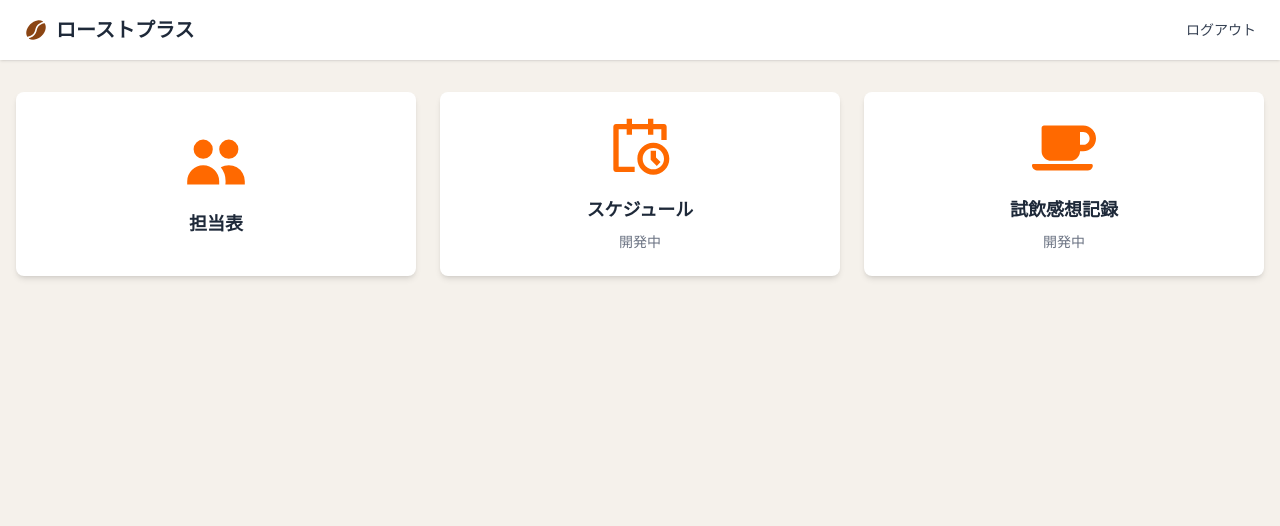
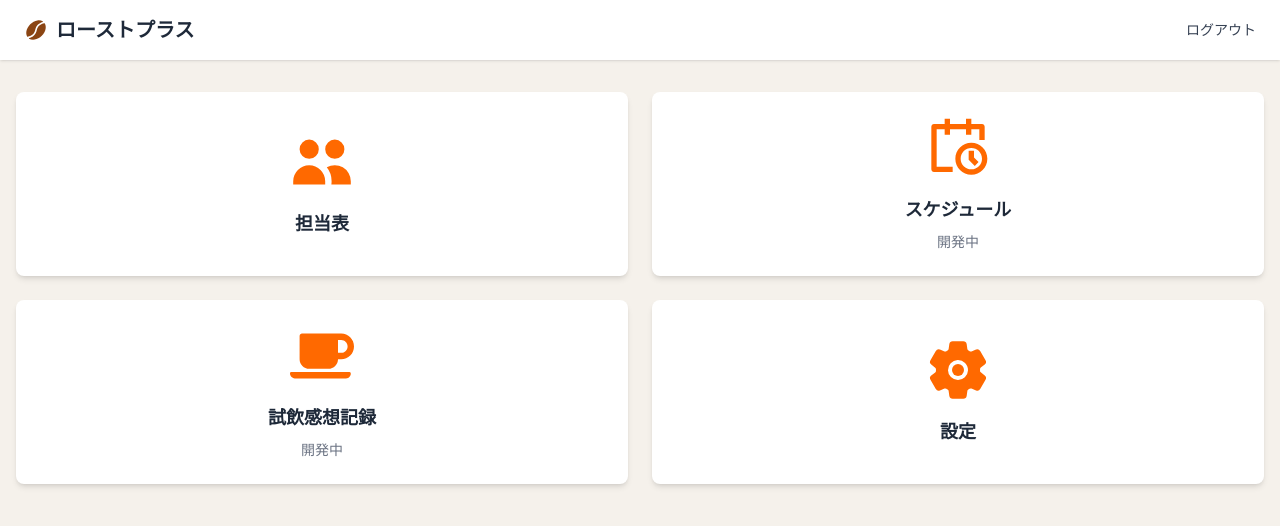
Before and after one commit to IKcoding-jp/Roast-Plus, a Next.js app: page / in a window 1280 px wide. Shown: the top 526 px of the page. Built offline with nearby package versions, Linux system fonts and the light colour scheme; no server answers; sample sign-in values are in the browser's storage.

Commit message:
設定カードを用意

```diff
--- a/app/page.tsx
+++ b/app/page.tsx
@@ -7,6 +7,7 @@ import { PiCoffeeBeanFill } from "react-icons/pi";
 import { RiCalendarScheduleLine } from "react-icons/ri";
 import { FaCoffee } from "react-icons/fa";
 import { HiUsers } from "react-icons/hi";
+import { IoSettings } from "react-icons/io5";
 
 export default function HomePage() {
   const { user, loading } = useAuth();
@@ -57,7 +58,7 @@ export default function HomePage() {
 
       {/* メインコンテンツ */}
       <main className="container mx-auto px-4 py-8">
-        <div className="grid grid-cols-1 gap-6 md:grid-cols-3">
+        <div className="grid grid-cols-1 gap-6 md:grid-cols-2">
           {/* 担当表カード */}
           <button
             onClick={() => router.push('/assignment')}
@@ -92,6 +93,19 @@ export default function HomePage() {
             </h2>
             <p className="mt-2 text-center text-sm text-gray-500">開発中</p>
           </div>
+
+          {/* 設定カード */}
+          <button
+            onClick={() => router.push('/settings')}
+            className="rounded-lg bg-white p-6 shadow-md transition-shadow hover:shadow-lg"
+          >
+            <div className="mb-4 flex justify-center">
+              <IoSettings className="h-16 w-16 text-orange-500" />
+            </div>
+            <h2 className="text-center text-lg font-semibold text-gray-800">
+              設定
+            </h2>
+          </button>
         </div>
       </main>
     </div>
```
